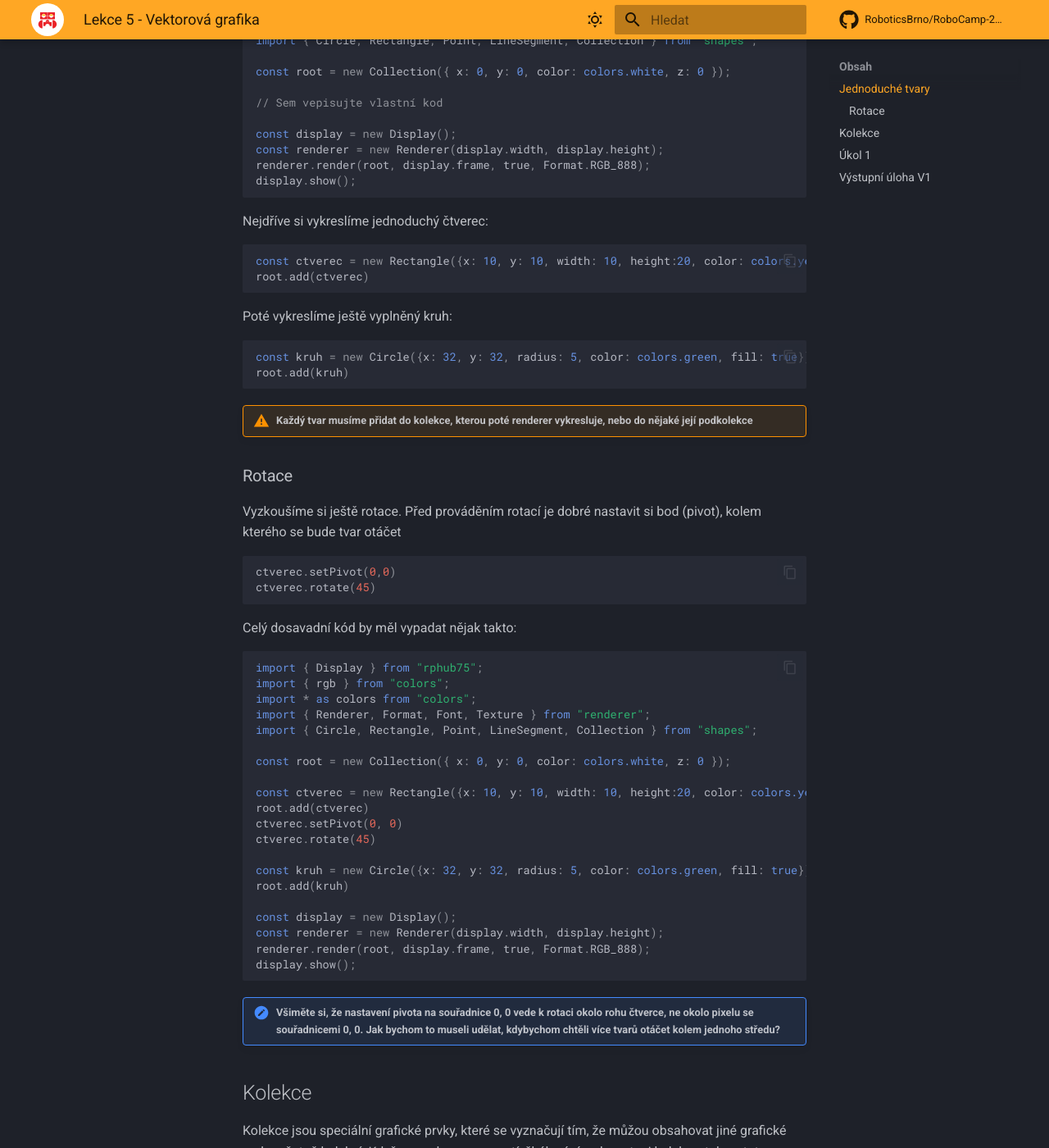
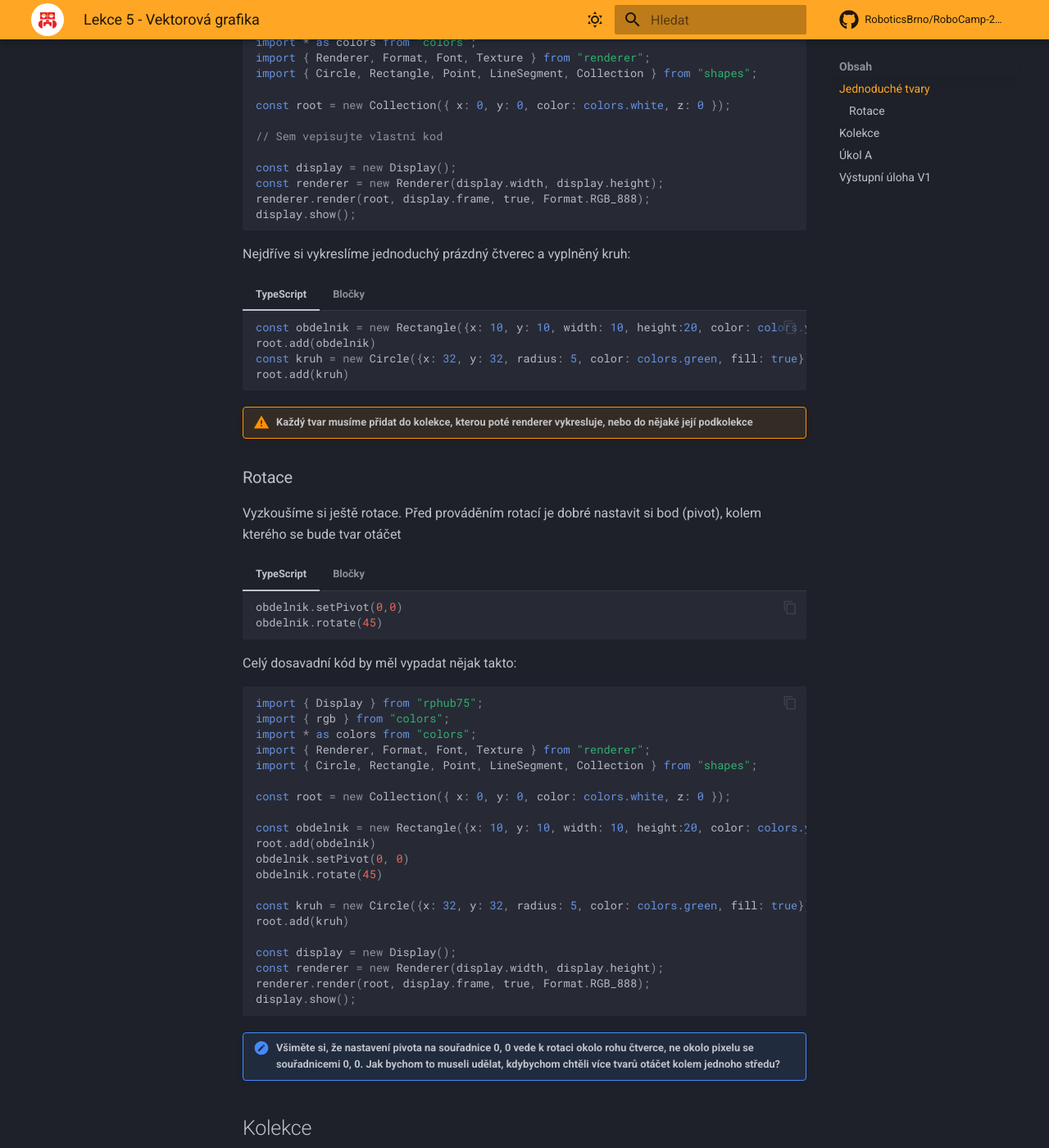
Before and after one commit to RoboticsBrno/RoboCamp-2026, an MkDocs documentation site: the page built from docs/lekce/lekce5/index.md, in a window 1280 px wide and 1400 px high, scrolled down 458 px. Shown: the whole window at 82% size. Built offline with MkDocs 1.6.1 and Material for MkDocs 9.7.7, drawn with Linux system fonts in a browser that asks for light colours; comment, search, counter and statistics services are not loaded; some of the changed text lies outside the part shown.

Commit message:
All the illustrations

````diff
--- a/docs/lekce/lekce5/index.md
+++ b/docs/lekce/lekce5/index.md
@@ -5,42 +5,49 @@
 
 Ještě než začneme s vykreslováním jednoduchých tvarů, je potřeba si připravit kostru projektu:
 
-```ts
-import { Display } from "rphub75";
-import { rgb } from "colors";
-import * as colors from "colors";
-import { Renderer, Format, Font, Texture } from "renderer";
-import { Circle, Rectangle, Point, LineSegment, Collection } from "shapes";
+=== "Typescript"
+    ```ts
+    import { Display } from "rphub75";
+    import { rgb } from "colors";
+    import * as colors from "colors";
+    import { Renderer, Format, Font, Texture } from "renderer";
+    import { Circle, Rectangle, Point, LineSegment, Collection } from "shapes";
 
-const root = new Collection({ x: 0, y: 0, color: colors.white, z: 0 });
+    const root = new Collection({ x: 0, y: 0, color: colors.white, z: 0 });
 
-// Sem vepisujte vlastní kod
+    // Sem vepisujte vlastní kod
 
-const display = new Display();
-const renderer = new Renderer(display.width, display.height);
-renderer.render(root, display.frame, true, Format.RGB_888);
-display.show();
-```
+    const display = new Display();
+    const renderer = new Renderer(display.width, display.height);
+    renderer.render(root, display.frame, true, Format.RGB_888);
+    display.show();
+    ```
+=== "Bločky"
+    ![](./assets/stub.png)
 
-Nejdříve si vykreslíme jednoduchý čtverec:
-```ts
-const ctverec = new Rectangle({x: 10, y: 10, width: 10, height:20, color: colors.yellow})
-root.add(ctverec)
-```
-Poté vykreslíme ještě vyplněný kruh:
-```ts
-const kruh = new Circle({x: 32, y: 32, radius: 5, color: colors.green, fill: true})
-root.add(kruh)
-```
+Nejdříve si vykreslíme jednoduchý prázdný čtverec a vyplněný kruh:
+=== "TypeScript"
+    ```ts
+    const obdelnik = new Rectangle({x: 10, y: 10, width: 10, height:20, color: colors.yellow})
+    root.add(obdelnik)
+    const kruh = new Circle({x: 32, y: 32, radius: 5, color: colors.green, fill: true})
+    root.add(kruh)
+    ```
+=== "Bločky"
+    ![](./assets/add_shapes.png)
+
 !!! warning "Každý tvar musíme přidat do kolekce, kterou poté renderer vykresluje, nebo do nějaké její podkolekce"
 
 ### Rotace
 Vyzkoušíme si ještě rotace. Před prováděním rotací je dobré nastavit si bod (pivot), kolem kterého se bude tvar otáčet
 
-```ts
-ctverec.setPivot(0,0)
-ctverec.rotate(45)
-```
+=== "TypeScript"
+    ```ts
+    obdelnik.setPivot(0,0)
+    obdelnik.rotate(45)
+    ```
+=== "Bločky"
+    ![](./assets/rotate_pivot.png)
 Celý dosavadní kód by měl vypadat nějak takto:
 ```ts
 import { Display } from "rphub75";
@@ -51,10 +58,10 @@
 
 const root = new Collection({ x: 0, y: 0, color: colors.white, z: 0 });
 
-const ctverec = new Rectangle({x: 10, y: 10, width: 10, height:20, color: colors.yellow})
-root.add(ctverec)
-ctverec.setPivot(0, 0)
-ctverec.rotate(45)
+const obdelnik = new Rectangle({x: 10, y: 10, width: 10, height:20, color: colors.yellow})
+root.add(obdelnik)
+obdelnik.setPivot(0, 0)
+obdelnik.rotate(45)
 
 const kruh = new Circle({x: 32, y: 32, radius: 5, color: colors.green, fill: true})
 root.add(kruh)
@@ -72,7 +79,7 @@
 
 Když jsme zadávali souřadnice geometrických tvarů v předchozích příkladech, tak jsme ve skutečnosti nezadávali konkrétní pozice pixelů na displeji, ale souřadnice relativní vzhledem ke kořenové (root) kolekci, do které jsme museli přidat všechny prvky, které měly být viditelné.
 
-## Úkol 1
+## Úkol A
 Změňte v našem programu parametry root kolekce. Jak se to projeví na výstupu?
 
 
````
Also changed, not shown: docs/lekce/lekce5/assets/add_shapes.png (added), docs/lekce/lekce5/assets/rotate_pivot.png (added), docs/lekce/lekce5/assets/stub.png (added).
